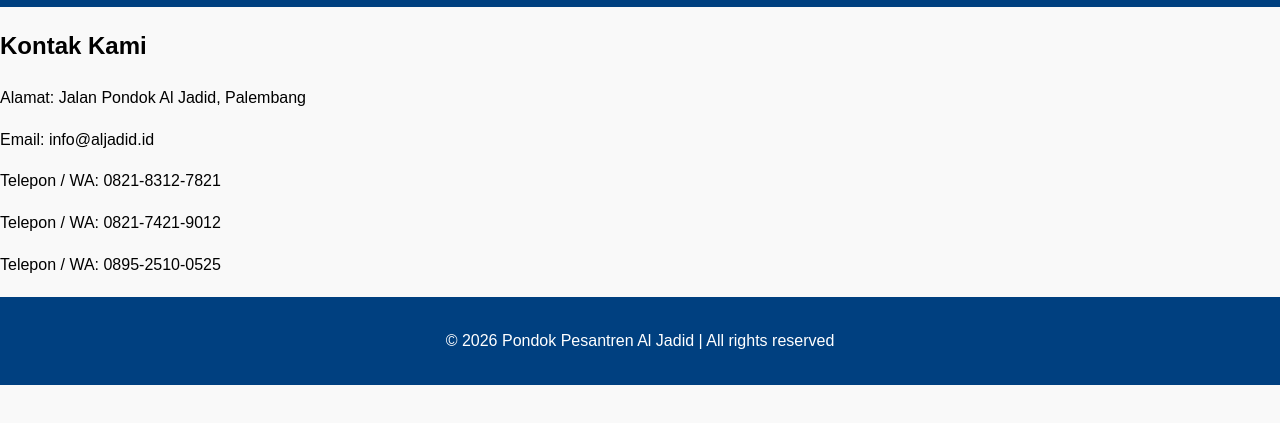
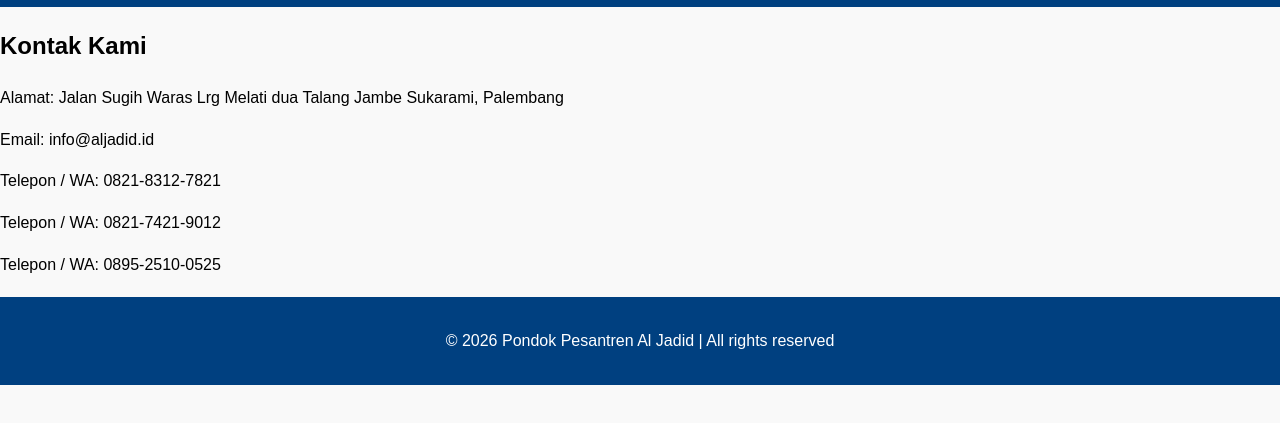
Before and after one commit to ppaljadidpalembang-code/website-pondok, a plain HTML site: page kontak.html in a window 1280 px wide. Shown: the part 73-496 px from the top of the page. Drawn offline with Linux system fonts and the light colour scheme.

Commit message:
Update kontak.html

```diff
--- a/kontak.html
+++ b/kontak.html
@@ -23,7 +23,7 @@
 
 <section class="kontak">
 <h2>Kontak Kami</h2>
-<p>Alamat: Jalan Pondok Al Jadid, Palembang</p>
+<p>Alamat: Jalan Sugih Waras Lrg Melati dua Talang Jambe Sukarami, Palembang</p>
 <p>Email: info@aljadid.id</p>
 <p>Telepon / WA: 0821-8312-7821</p>
   <p>Telepon / WA: 0821-7421-9012</p>
```
